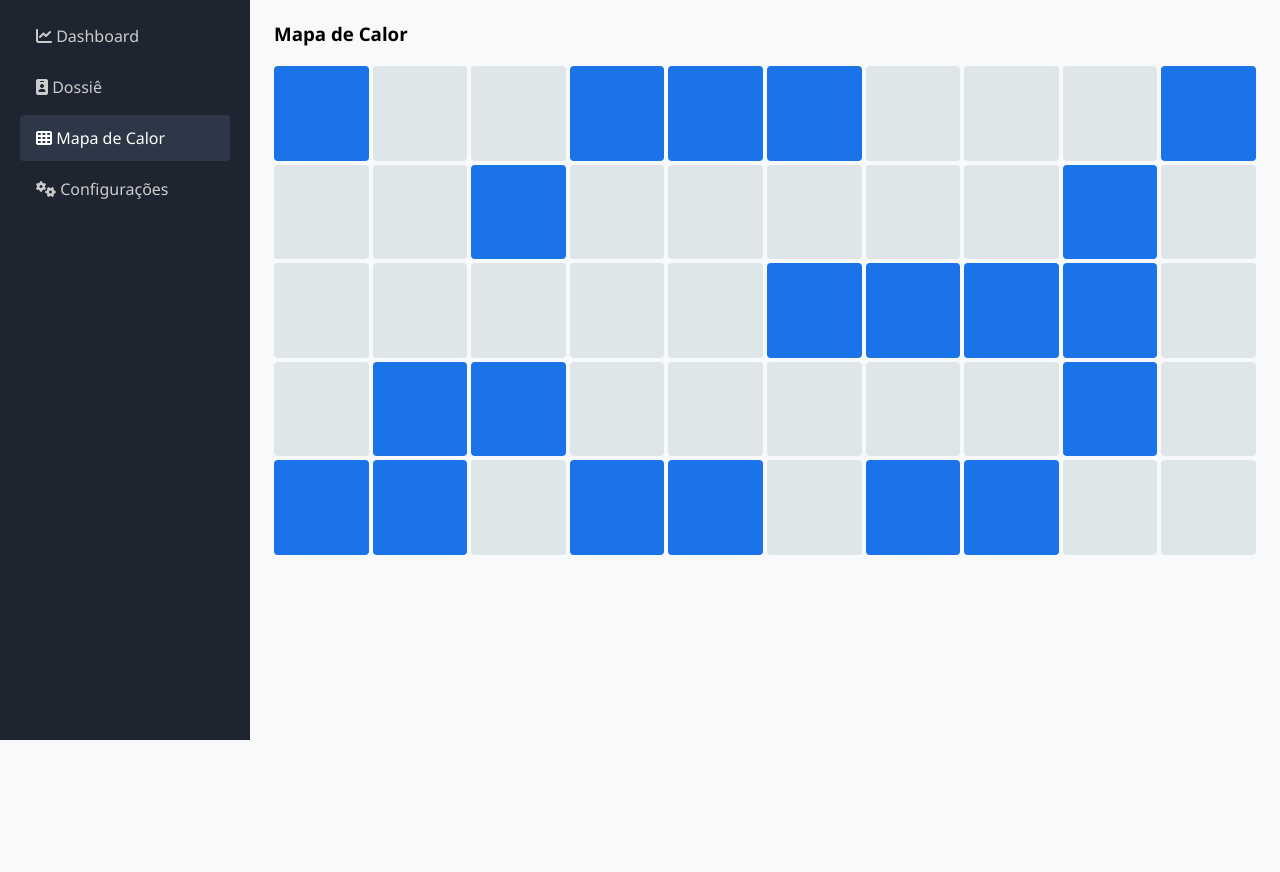
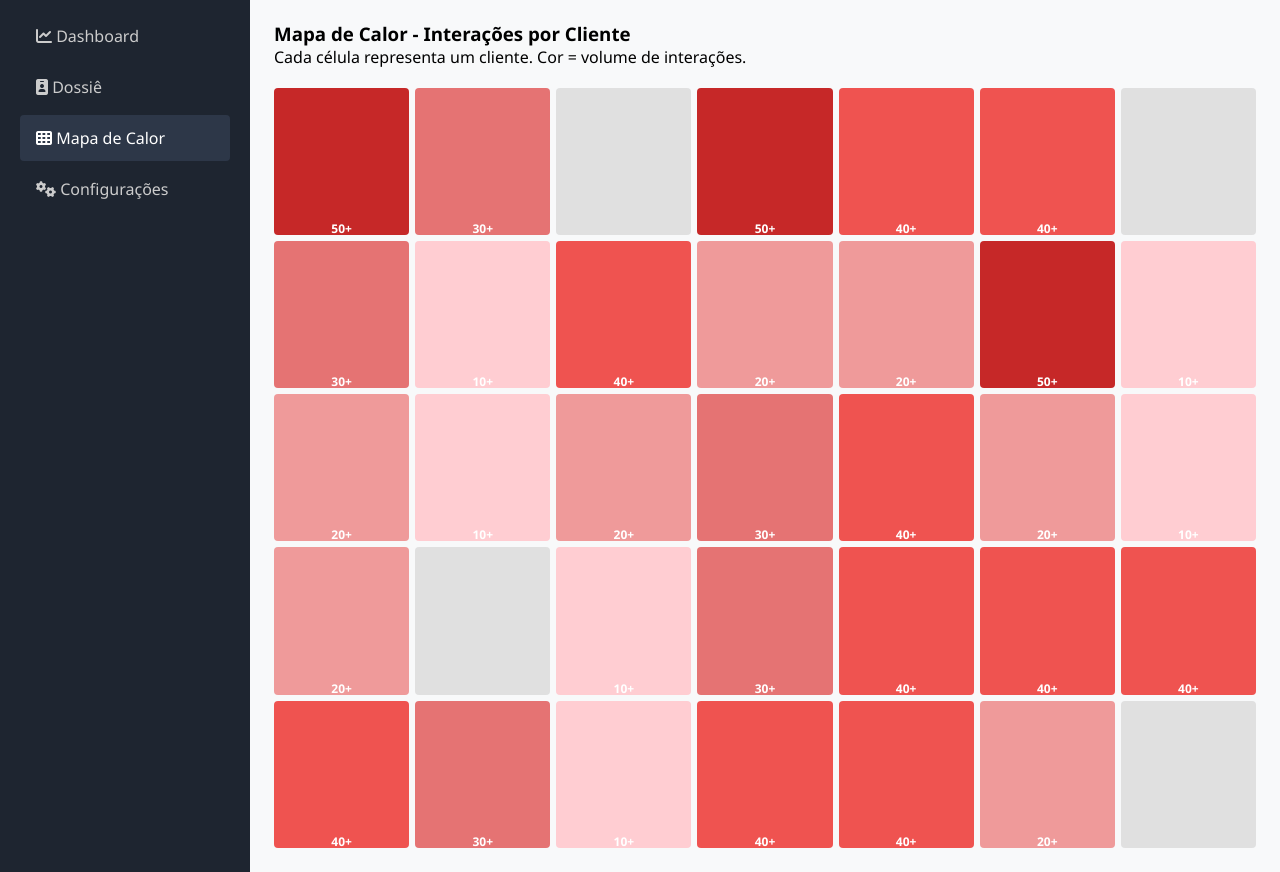
Before and after one commit to felipehelison/equipe10, a plain HTML site: page index.html in a window 1280 px wide. Both pictures are taken after a click on the link "Mapa de Calor". Shown: the part 60-932 px from the top of the page. Before the commit the page ends 800 px from the top, so only its background shows below. Drawn offline with Linux system fonts and the light colour scheme.

Commit message:
Update index.html

```diff
--- a/index.html
+++ b/index.html
@@ -1,8 +1,8 @@
 <!DOCTYPE html>
 <html lang="pt-br">
 <head>
-  <meta charset="UTF-8">
-  <meta name="viewport" content="width=device-width, initial-scale=1.0">
+  <meta charset="UTF-8" />
+  <meta name="viewport" content="width=device-width, initial-scale=1.0"/>
   <title>Agente IA - Equipe 10</title>
   <link href="https://cdnjs.cloudflare.com/ajax/libs/font-awesome/6.4.0/css/all.min.css" rel="stylesheet">
   <style>
@@ -75,7 +75,7 @@
       display: block;
     }
 
-    /* Cards do Dashboard */
+    /* Dashboard */
     .stats-grid {
       display: grid;
       grid-template-columns: repeat(auto-fit, minmax(200px, 1fr));
@@ -166,26 +166,35 @@
       font-size: 15px;
     }
 
-    /* Mapa de Calor */
+    /* Heatmap */
     .heatmap {
       display: grid;
-      grid-template-columns: repeat(10, 1fr);
-      gap: 4px;
+      grid-template-columns: repeat(7, 1fr);
+      gap: 6px;
       margin-top: 20px;
     }
 
-    .heatmap div {
+    .heatmap .cell {
+      position: relative;
       width: 100%;
       padding-top: 100%;
-      background-color: #dfe6e9;
       border-radius: 4px;
-      position: relative;
-      transition: background 0.3s;
+      font-size: 12px;
+      color: white;
+      font-weight: bold;
+      text-align: center;
+      line-height: 1;
+      display: flex;
+      align-items: center;
+      justify-content: center;
     }
 
-    .heatmap div.active {
-      background-color: var(--primary);
-    }
+    .heatmap .cell[data-value="0"] { background-color: #e0e0e0; color: #666; }
+    .heatmap .cell[data-value="1"] { background-color: #ffcdd2; }
+    .heatmap .cell[data-value="2"] { background-color: #ef9a9a; }
+    .heatmap .cell[data-value="3"] { background-color: #e57373; }
+    .heatmap .cell[data-value="4"] { background-color: #ef5350; }
+    .heatmap .cell[data-value="5"] { background-color: #c62828; }
 
     /* Configurações */
     .settings {
@@ -296,7 +305,8 @@
 
     <!-- Mapa de Calor -->
     <div id="heatmap" class="page">
-      <h3>Mapa de Calor</h3>
+      <h3>Mapa de Calor - Interações por Cliente</h3>
+      <p style="margin-bottom: 16px;">Cada célula representa um cliente. Cor = volume de interações.</p>
       <div class="heatmap" id="heatmapGrid"></div>
     </div>
 
@@ -312,7 +322,7 @@
   </div>
 
   <script>
-    // Menu
+    // Navegação
     const links = document.querySelectorAll(".sidebar a");
     const pages = document.querySelectorAll(".page");
     const title = document.querySelector(".header-title");
@@ -331,16 +341,17 @@
       });
     });
 
-    // Mapa de Calor (simulação)
+    // Mapa de Calor Dinâmico
     const heatmap = document.getElementById("heatmapGrid");
-    for (let i = 0; i < 50; i++) {
+    const totalCells = 35;
+    for (let i = 0; i < totalCells; i++) {
       const cell = document.createElement("div");
-      if (Math.random() > 0.6) {
-        cell.classList.add("active");
-      }
+      const value = Math.floor(Math.random() * 6); // 0 a 5
+      cell.className = "cell";
+      cell.dataset.value = value;
+      cell.textContent = value > 0 ? `${value * 10}+` : "";
       heatmap.appendChild(cell);
     }
   </script>
-
 </body>
 </html>
```
